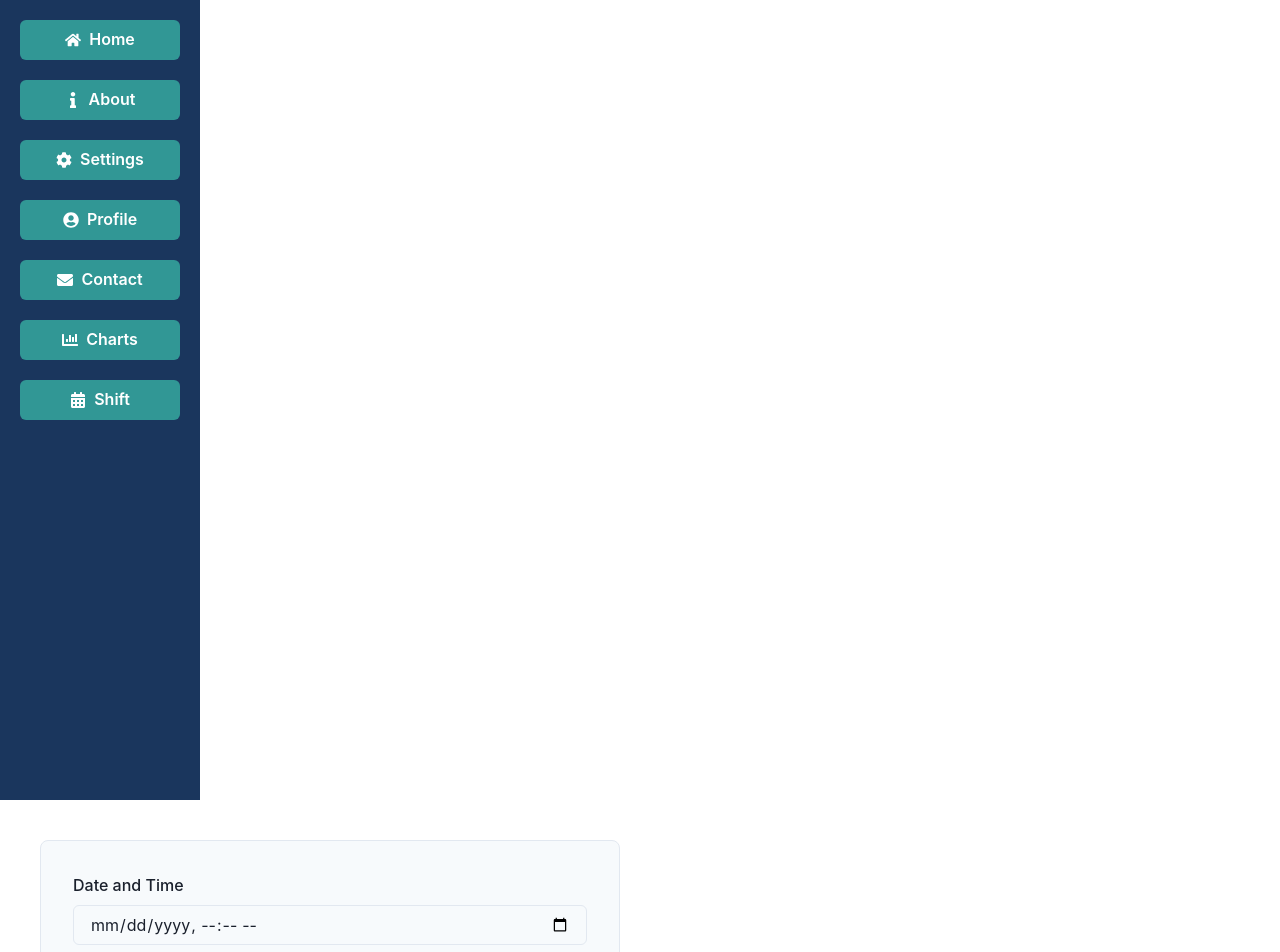
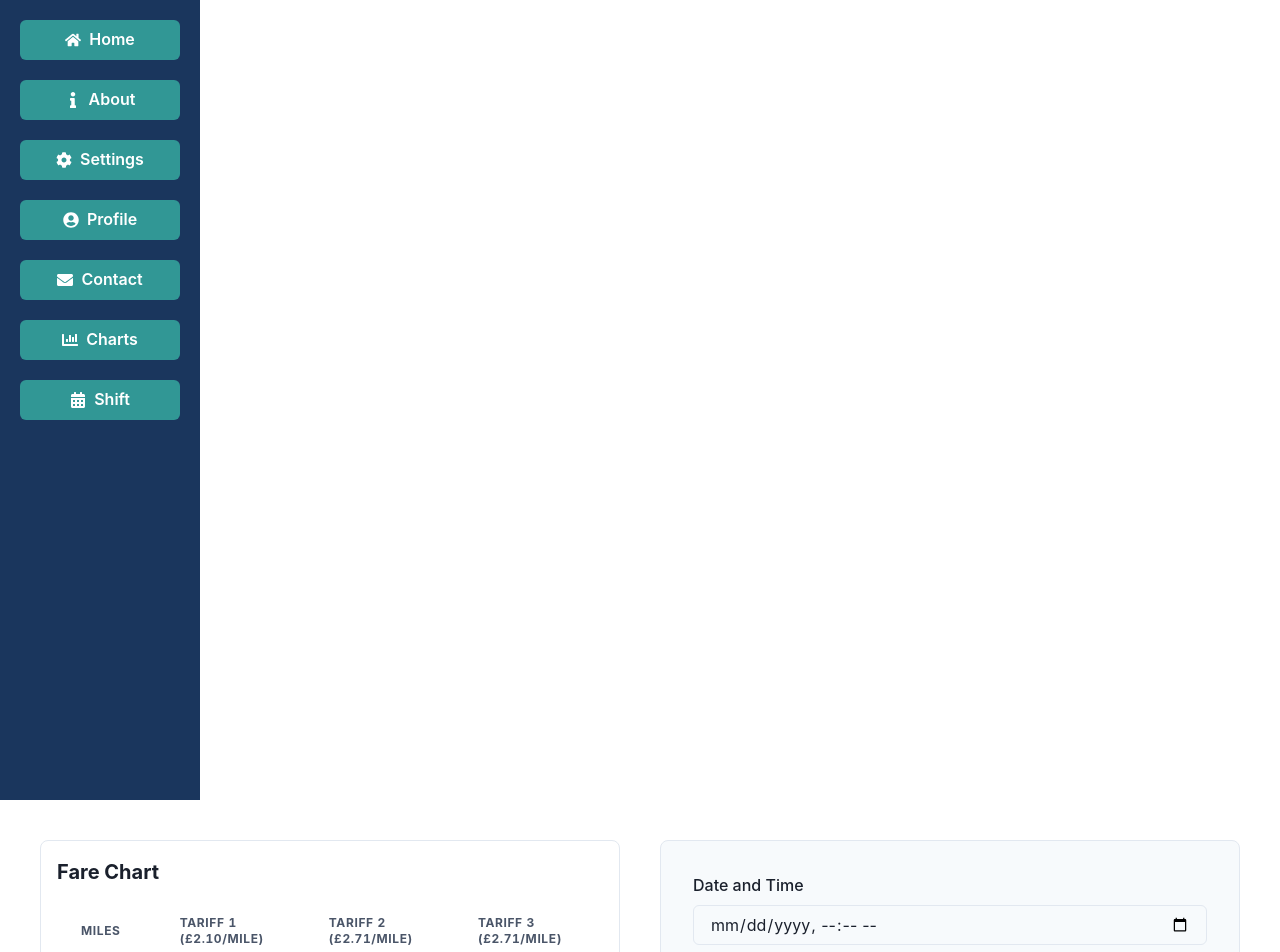
Before and after one commit to GPT-Engineer-App/taxi-journey-pricer, a React (Vite) app: page / in a window 1280 px wide. Shown: the top 952 px of the page. Built offline with nearby package versions, Linux system fonts and the light colour scheme.

Commit message:
tarrif table and pricing etc is all still missing
Restored the FareChart component on the Index page and corrected the NavLink for the home button in the Sidebar to point to the root path.

```diff
--- a/src/components/Sidebar.jsx
+++ b/src/components/Sidebar.jsx
@@ -7,7 +7,7 @@ const Sidebar = () => {
   return (
     <Box w="200px" h="100vh" p={5} bg="brand.900" color="white">
       <VStack align="stretch" spacing={5}>
-        <Button leftIcon={<FaHome />} colorScheme="teal" as={NavLink} to="/home" exact>
+        <Button leftIcon={<FaHome />} colorScheme="teal" as={NavLink} to="/" exact>
           Home
         </Button>
         <Button leftIcon={<FaInfo />} colorScheme="teal">
--- a/src/pages/Index.jsx
+++ b/src/pages/Index.jsx
@@ -80,7 +80,7 @@ const Index = () => {
   return (
     <Container maxW="container.xl" p={10}>
       <Grid templateColumns="repeat(2, 1fr)" gap={10}>
-        {/* The FareChart component is present, so no changes needed here */}
+        <FareChart tariffRates={tariffRates} />
         <Box borderWidth="1px" borderRadius="lg" p={8} w="100%" bg="gray.50">
           <VStack spacing={4}>
             {/* Header section removed to revert the site to its previous state */}
```
